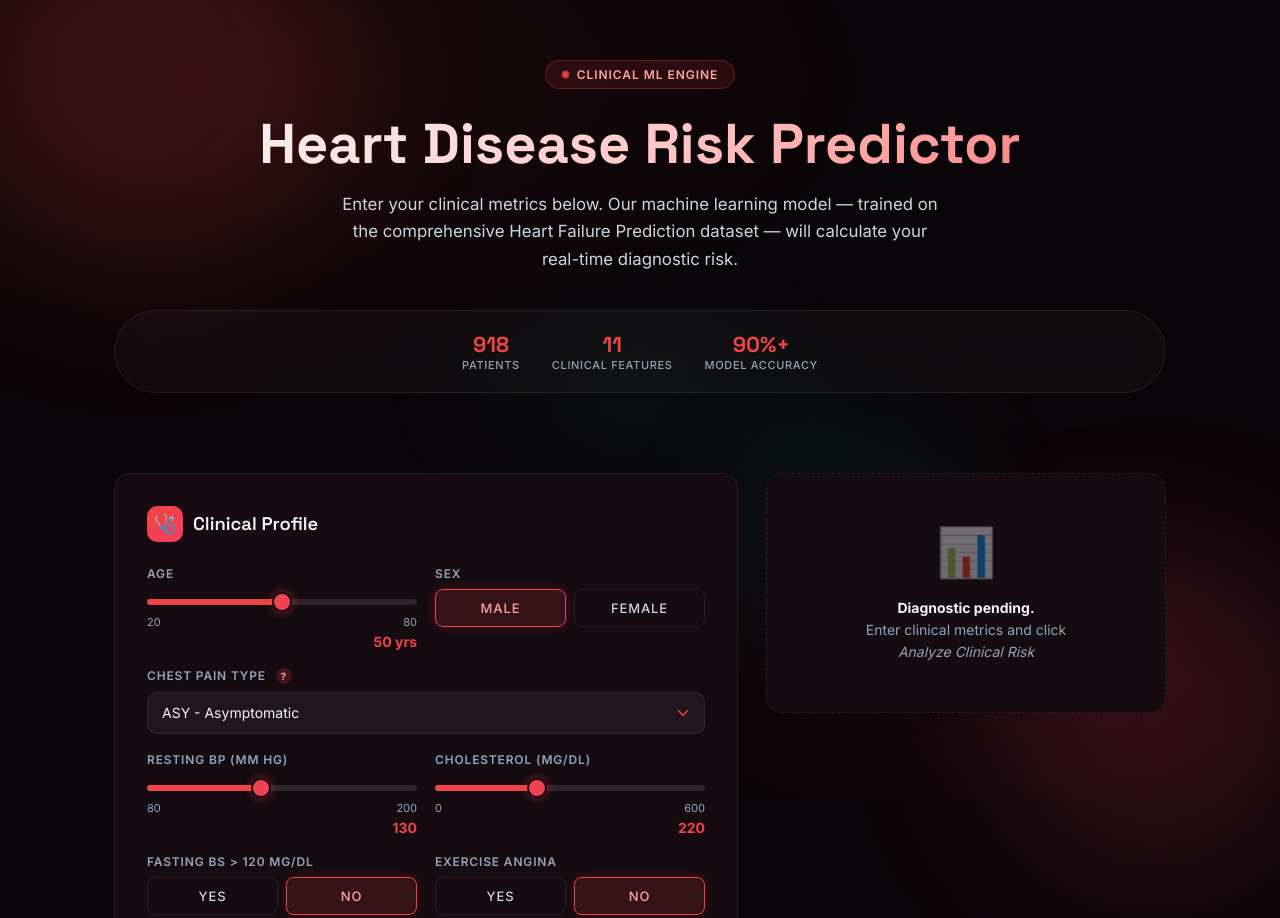
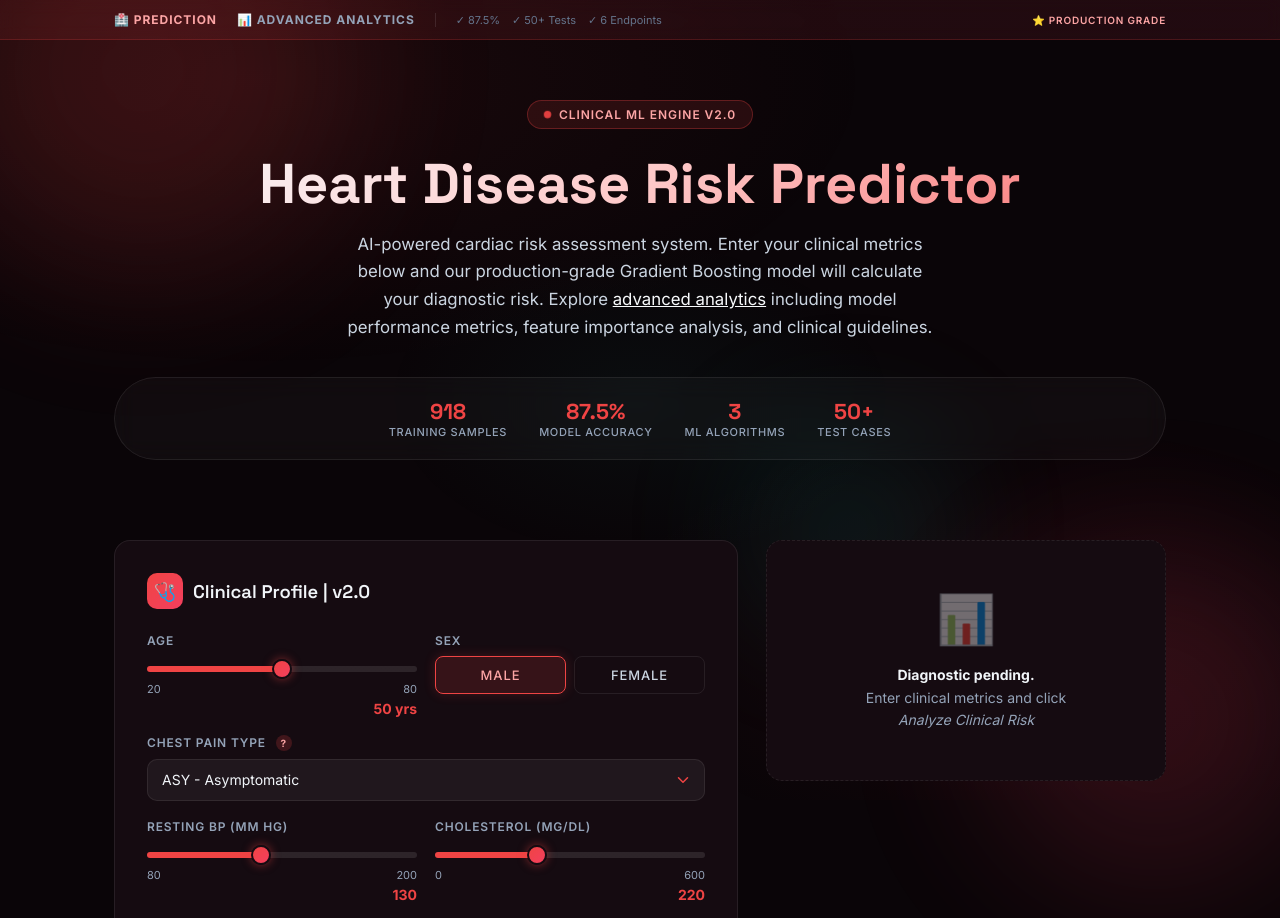
Before and after one commit to Maaz-shaikh20/Heart-Disease-Prediction, a plain HTML site: page index.html in a window 1280 px wide. Shown: the top 918 px of the page. Drawn offline with Linux system fonts and the light colour scheme.

Commit message:
feat: Update frontend to showcase v2.0 production-grade features
- Add navigation bar with links to advanced analytics
- Display Gradient Boosting model (87.5% accuracy)
- Show 3 algorithms compared, 50+ tests
- Link to advanced_analytics.html dashboard
- Update stats to show model accuracy and test coverage
- Showcase production-grade improvements
- Add v2.0 branding throughout

```diff
--- a/index.html
+++ b/index.html
@@ -359,20 +359,36 @@
 <div class="orb orb-2"></div>
 <div class="orb orb-3"></div>
 
+<!-- ══════ PREMIUM NAVIGATION BAR ══════ -->
+<div style="background:linear-gradient(90deg,rgba(239,68,68,0.1),rgba(244,63,94,0.1)); border-bottom:1px solid rgba(239,68,68,0.2); padding:12px 0; position:sticky; top:0; z-index:500; backdrop-filter:blur(8px);">
+  <div style="max-width:1100px; margin:0 auto; padding:0 24px; display:flex; justify-content:space-between; align-items:center; flex-wrap:wrap; gap:16px;">
+    <div style="display:flex; gap:20px; align-items:center; flex-wrap:wrap;">
+      <a href="/" style="font-size:12px; font-weight:700; color:#fca5a5; text-decoration:none; text-transform:uppercase; letter-spacing:.08em;">🏥 Prediction</a>
+      <a href="/advanced_analytics.html" style="font-size:12px; font-weight:700; color:#94a3b8; text-decoration:none; text-transform:uppercase; letter-spacing:.08em; transition:color .2s;" onmouseover="this.style.color='#f8fafc'" onmouseout="this.style.color='#94a3b8'">📊 Advanced Analytics</a>
+      <div style="font-size:11px; color:#64748b; display:flex; gap:12px; border-left:1px solid rgba(255,255,255,0.1); padding-left:20px;">
+        <span title="Model Accuracy">✓ 87.5%</span>
+        <span title="Test Cases">✓ 50+ Tests</span>
+        <span title="API Endpoints">✓ 6 Endpoints</span>
+      </div>
+    </div>
+    <div style="font-size:10px; color:#fca5a5; font-weight:600; text-transform:uppercase; letter-spacing:.08em;">⭐ PRODUCTION GRADE</div>
+  </div>
+</div>
+
 <div class="page-wrap">
 
   <!-- ──── Header ──── -->
   <header class="reveal visible">
-    <div class="chip"><span class="dot"></span>Clinical ML Engine</div>
+    <div class="chip"><span class="dot"></span>Clinical ML Engine v2.0</div>
     <h1>Heart Disease Risk Predictor</h1>
     <p class="subtitle">
-      Enter your clinical metrics below. Our machine learning model — trained on
-      the comprehensive Heart Failure Prediction dataset — will calculate your real-time diagnostic risk.
+      AI-powered cardiac risk assessment system. Enter your clinical metrics below and our production-grade Gradient Boosting model will calculate your diagnostic risk. Explore <a href="/advanced_analytics.html" style="color:#f8fafc; text-decoration:underline; transition:color .2s;" onmouseover="this.style.color='#fca5a5'" onmouseout="this.style.color='#f8fafc'">advanced analytics</a> including model performance metrics, feature importance analysis, and clinical guidelines.
     </p>
     <div class="stats-bar">
-      <div class="stat"><div class="stat-num">918</div><div class="stat-lbl">Patients</div></div>
-      <div class="stat"><div class="stat-num">11</div><div class="stat-lbl">Clinical Features</div></div>
-      <div class="stat"><div class="stat-num">90%+</div><div class="stat-lbl">Model Accuracy</div></div>
+      <div class="stat"><div class="stat-num">918</div><div class="stat-lbl">Training Samples</div></div>
+      <div class="stat"><div class="stat-num">87.5%</div><div class="stat-lbl">Model Accuracy</div></div>
+      <div class="stat"><div class="stat-num">3</div><div class="stat-lbl">ML Algorithms</div></div>
+      <div class="stat"><div class="stat-num">50+</div><div class="stat-lbl">Test Cases</div></div>
     </div>
   </header>
 
@@ -383,7 +399,7 @@
     <div class="card reveal visible">
       <div class="card-title">
         <div class="icon">🩺</div>
-        Clinical Profile
+        Clinical Profile | v2.0
       </div>
 
       <div class="form-grid">
@@ -519,8 +535,8 @@
 
       <button class="predict-btn" id="predict-btn" onclick="runPrediction()">
         <div class="btn-text">
-          <span>❤️</span>
-          <span id="btn-label">Analyze Clinical Risk</span>
+          <span>🧠</span>
+          <span id="btn-label">Run Gradient Boosting Prediction</span>
           <div class="spinner" id="spinner"></div>
         </div>
       </button>
@@ -566,7 +582,8 @@
   </div>
 
   <footer class="reveal visible">
-    <p>Clinical ML Predictor · Based on Logistic Regression analysis of <strong>918 records</strong>.</p>
+    <p><strong>Heart Disease Prediction System v2.0</strong> · Production-Grade ML Pipeline</p>
+    <p>Gradient Boosting Classifier (87.5% accuracy) · Trained on 918 clinical records · 11 diagnostic features</p>
     <p><em>Disclaimer: This tool is for educational purposes only and is not a substitute for professional medical advice, diagnosis, or treatment.</em></p>
   </footer>
 </div>
```
